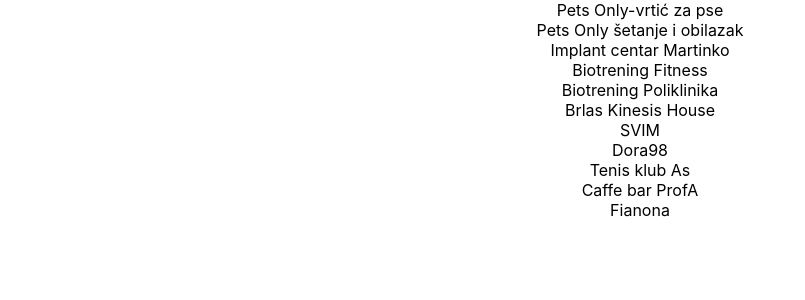
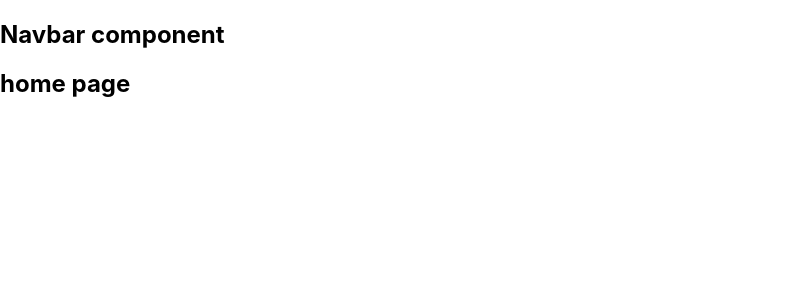
Before and after one commit to severovicivan/ZoyyaApp, a React (Create React App) app: page / in a window 1280 px wide. Shown: the top 300 px of the page, without its empty margins (0-805 px from the left). Built offline with nearby package versions, Linux system fonts and the light colour scheme.

Commit message:
Components registered in App.js

```diff
--- a/src/App.js
+++ b/src/App.js
@@ -1,27 +1,47 @@
 import './App.css';
 import locations from './database/locations.json';
 import React, { useState } from 'react';
-import { BrowserRouter as Router, Route, Switch } from 'react-router-dom'
+import { BrowserRouter as Router, Route, Switch } from 'react-router-dom';
 // import pages
-import Home from './pages/Home'
-import About from './pages/About'
-import SingleLocation from './pages/SingleLocation'
-import Error from './pages/Error'
+import Home from './pages/Home';
+import About from './pages/About';
+import SingleLocation from './pages/SingleLocation';
+import Error from './pages/Error';
 // import components
-import Navbar from './components/Navbar'
+import Navbar from './components/Navbar';
 
 function App() {
-  const [selectedLocation, setSelectedLocation] = useState(null)
   return (
-    <div className="App">
-      {!selectedLocation ?
-        locations.map(location =>  <div onClick={()=>setSelectedLocation(location)}>{location.name}</div>)
-       : <div>
-          ...INSERT SELECTED LOCATION DATA HERE...
-        </div>}
-      {!!selectedLocation &&  <div onClick={()=>setSelectedLocation(null)}>{"<- BACK"}</div>}
-    </div>
+    <Router>
+      <Navbar />
+      <Switch>
+        <Route exact path="/">
+          <Home/>
+        </Route>
+        <Route path="/about">
+          <About/>
+        </Route>
+        <Route path="/location/:id">
+          <SingleLocation/>
+        </Route>
+        <Route path="*">
+          <Error/>
+        </Route>
+      </Switch>
+    </Router>
   );
 }
 
 export default App;
+
+  // const [selectedLocation, setSelectedLocation] = useState(null)
+  // return (
+  //   <div className="App">
+  //     {!selectedLocation ?
+  //       locations.map(location =>  <div onClick={()=>setSelectedLocation(location)}>{location.name}</div>)
+  //      : <div>
+  //         ...INSERT SELECTED LOCATION DATA HERE...
+  //       </div>}
+  //     {!!selectedLocation &&  <div onClick={()=>setSelectedLocation(null)}>{"<- BACK"}</div>}
+  //   </div>
+  // );
--- a/src/components/Navbar.js
+++ b/src/components/Navbar.js
@@ -5,7 +5,7 @@
 const Navbar = () => {
   return (
     <div>
-      <h2>navbar component</h2>
+      <h2>Navbar component</h2>
     </div>
   )
 }
--- a/src/context.js
+++ b/src/context.js
@@ -1,7 +1,9 @@
 import React, { useState, useContext, useEffect } from 'react'
 import { useCallback } from 'react'
+// import locations from './database/locations.json'
 
 const url = 'https://www.thecocktaildb.com/api/json/v1/1/search.php?s='
+// const [selectedLocation, setSelectedLocation] = useState(null)
 const AppContext = React.createContext()
 
 const AppProvider = ({ children }) => {
--- a/src/index.js
+++ b/src/index.js
@@ -7,7 +7,9 @@
 
 ReactDOM.render(
   <React.StrictMode>
-    <App />
+    <AppProvider>
+      <App />
+    </AppProvider>
   </React.StrictMode>,
   document.getElementById('root')
 );
```
